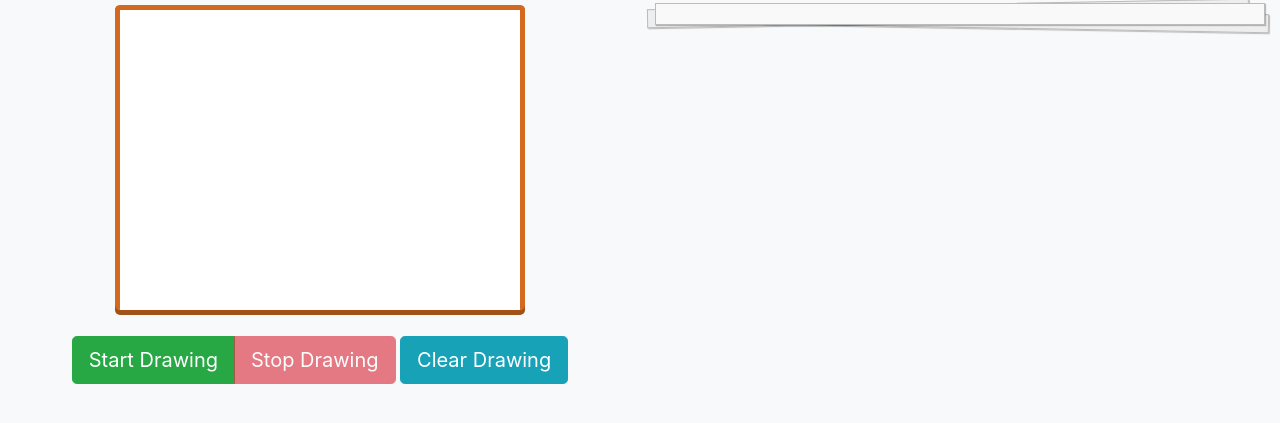
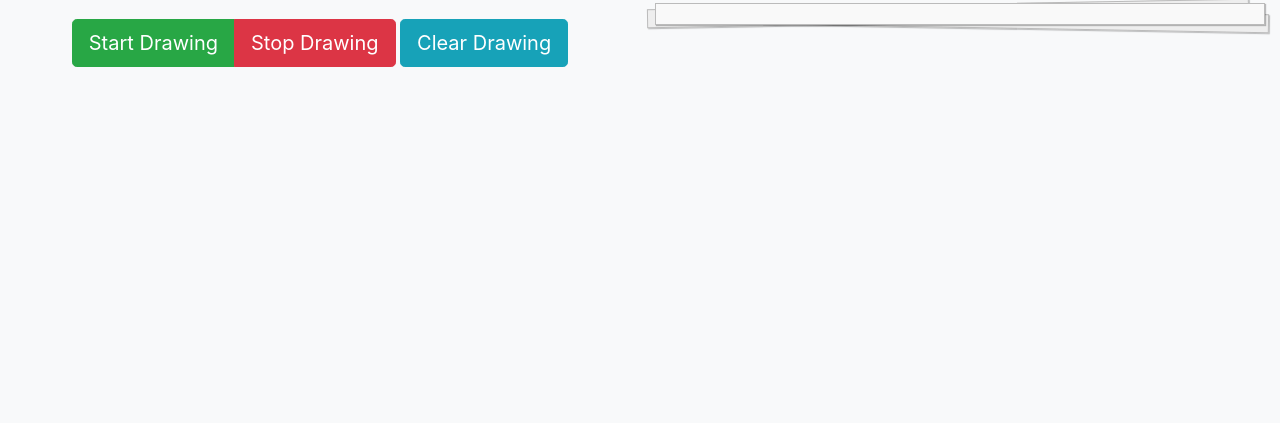
Before and after one commit to DuyTranTennant/pictionary-app, a website: page index.html in a window 1280 px wide. Shown: the part 123-546 px from the top of the page. Drawn offline with nearby package versions, Linux system fonts and the light colour scheme.

Commit message:
disble btn, hide panel initially

```diff
--- a/index.html
+++ b/index.html
@@ -16,11 +16,11 @@
     <div class="row">
       <div class="col-sm text-center">
         <h2>Board</h2>
-        <canvas id="board" height="300px" width="400px"></canvas>
+        <canvas style="display: none;" id="board" height="300px" width="400px"></canvas>
         <div class="p-3">
           <div class="btn-group btn-group-lg" role="group" aria-label="Basic example">
             <button type="button" id="start" class="btn btn-success">Start Drawing</button>
-            <button type="button" id="stop" class="btn btn-danger" disabled>Stop Drawing</button>
+            <button type="button" id="stop" class="btn btn-danger">Stop Drawing</button>
           </div>
           <button type="button" id="clear" class="btn btn-lg btn-info">Clear Drawing</button>
         </div>
@@ -29,7 +29,7 @@
       <div class="col-sm text-center">
         <h2>Preview</h2>
         <div class="paper">
-          <img id="preview"/>
+          <img id="preview" style="display: none;"/>
         </div>
       </div>
     </div>
```
